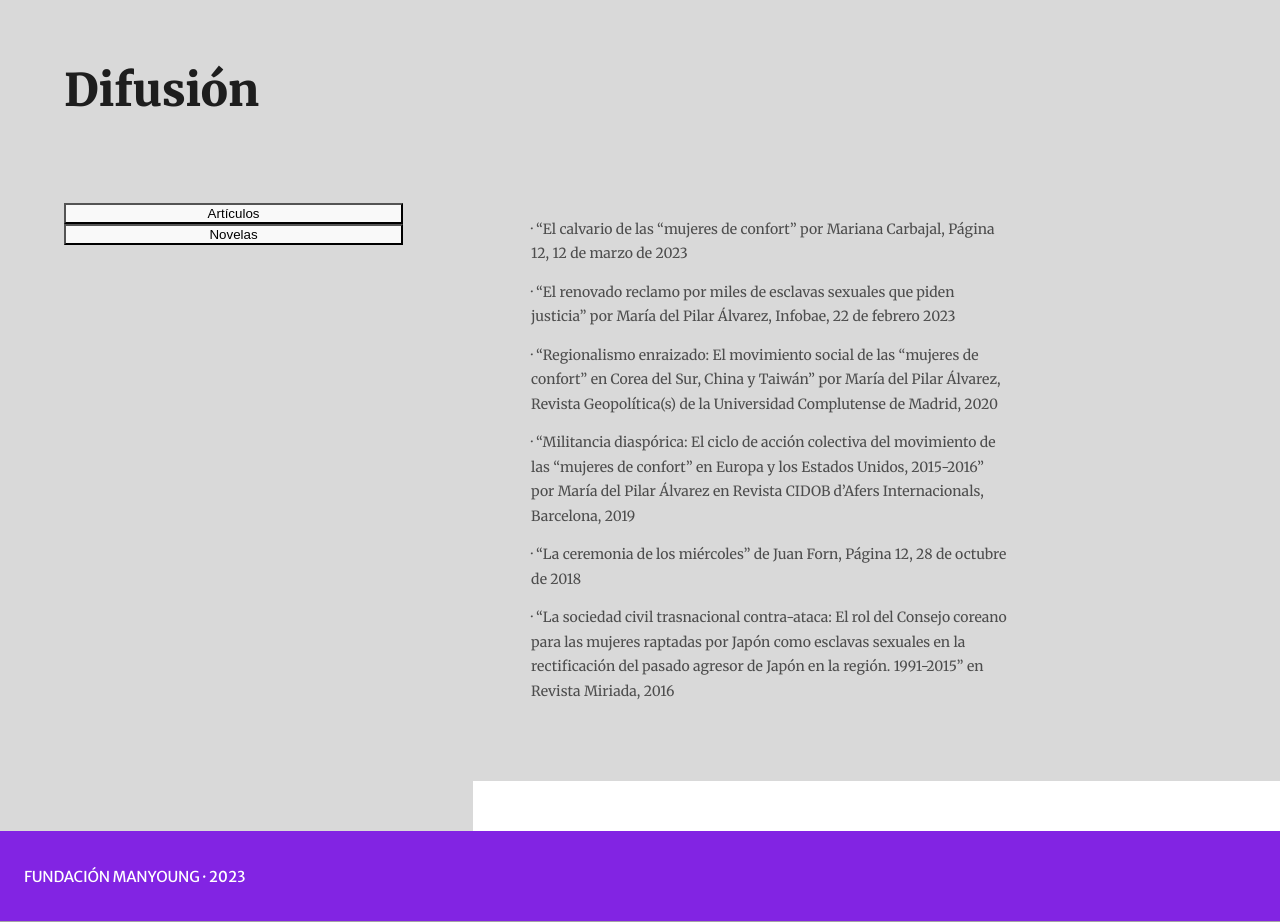
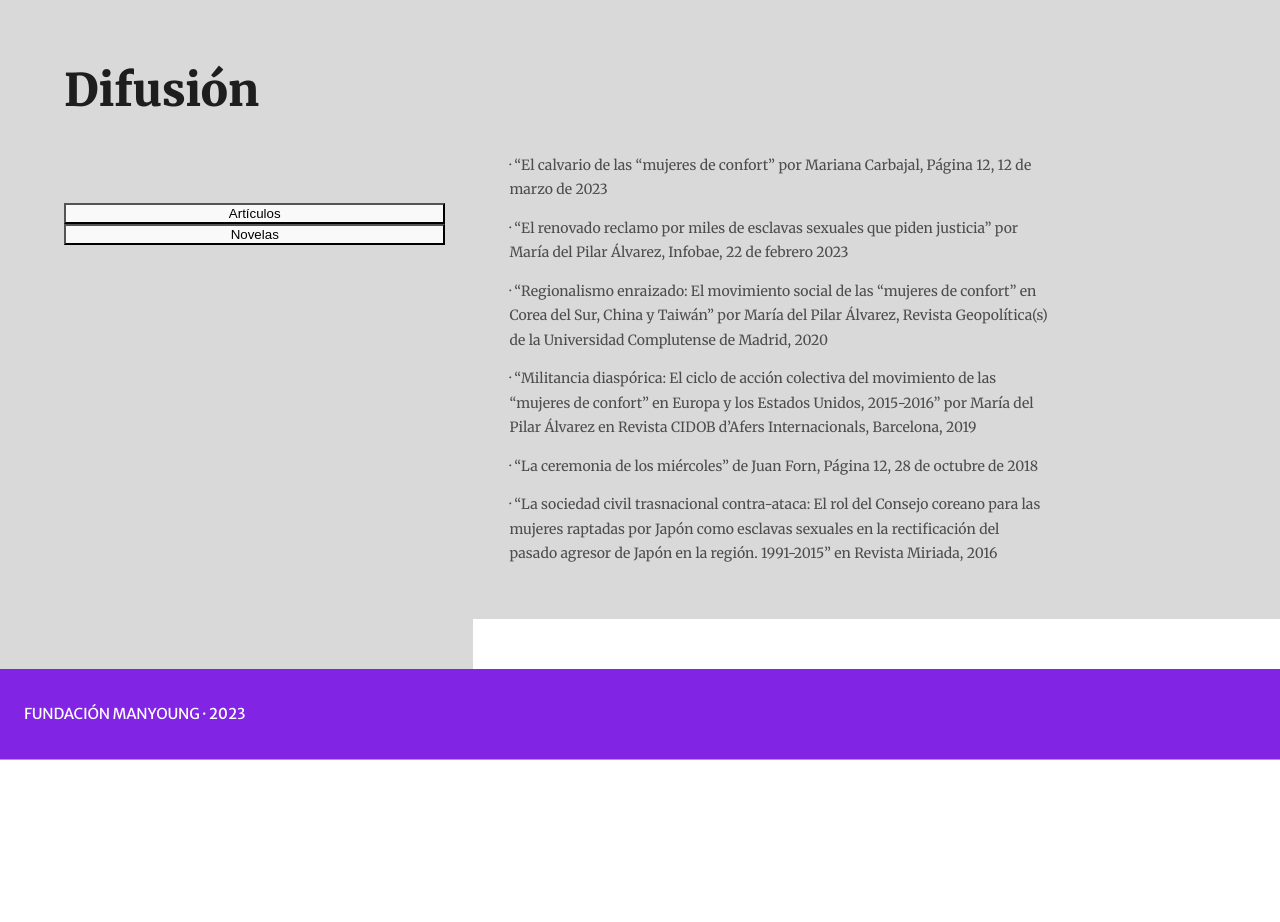
Before and after one commit to AAlejof/WWII-ComfortWomen, a React (Vite) app in the folder client/: page / in a window 1280 px wide. Shown: the part 2540-3462 px from the top of the page. After the commit the page ends 3300 px from the top, so only its background shows below. Built offline with nearby package versions, Linux system fonts and the light colour scheme.

Commit message:
adjust padding

```diff
--- a/client/src/components/Difussion/Difussion.module.css
+++ b/client/src/components/Difussion/Difussion.module.css
@@ -69,7 +69,6 @@
         display: flex;
         flex-direction: row;
         justify-content: space-between;
-        padding: 5%;
         text-align: left;
         width: 66.66%;
     }
```
